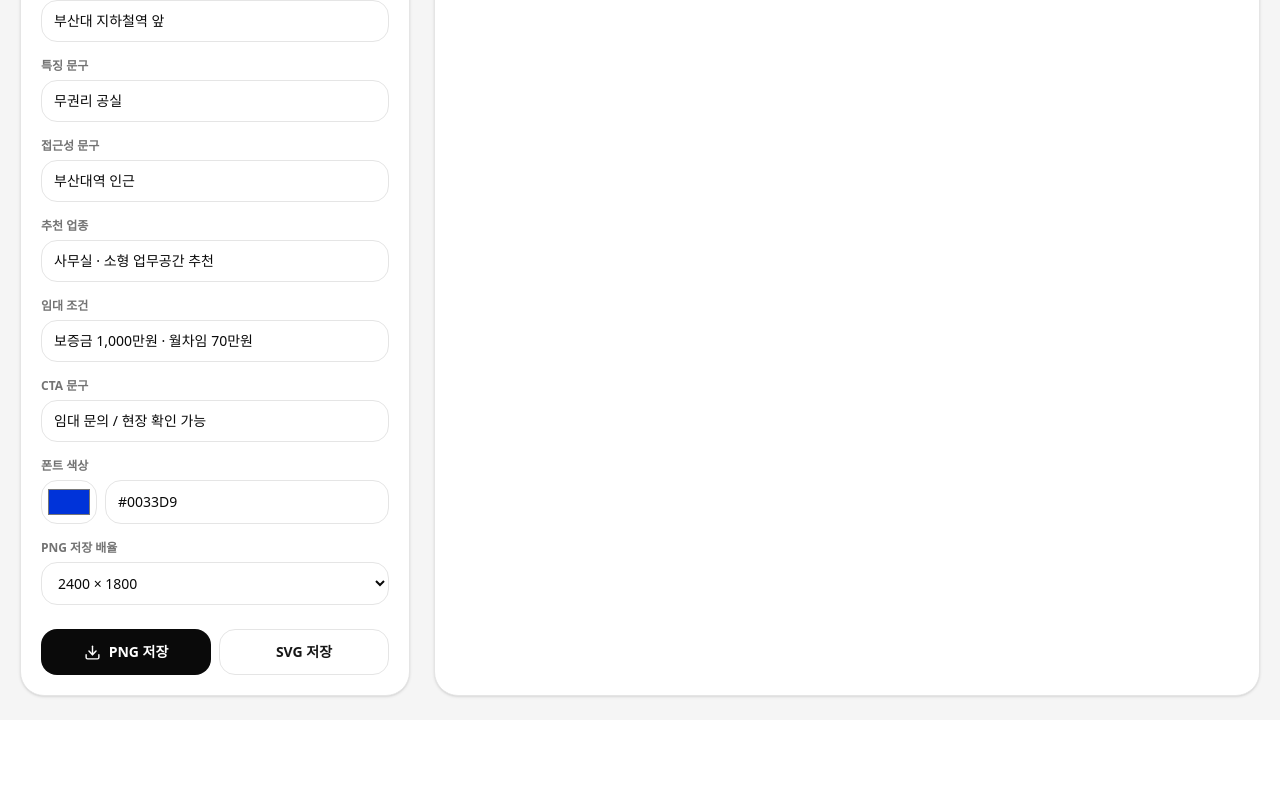
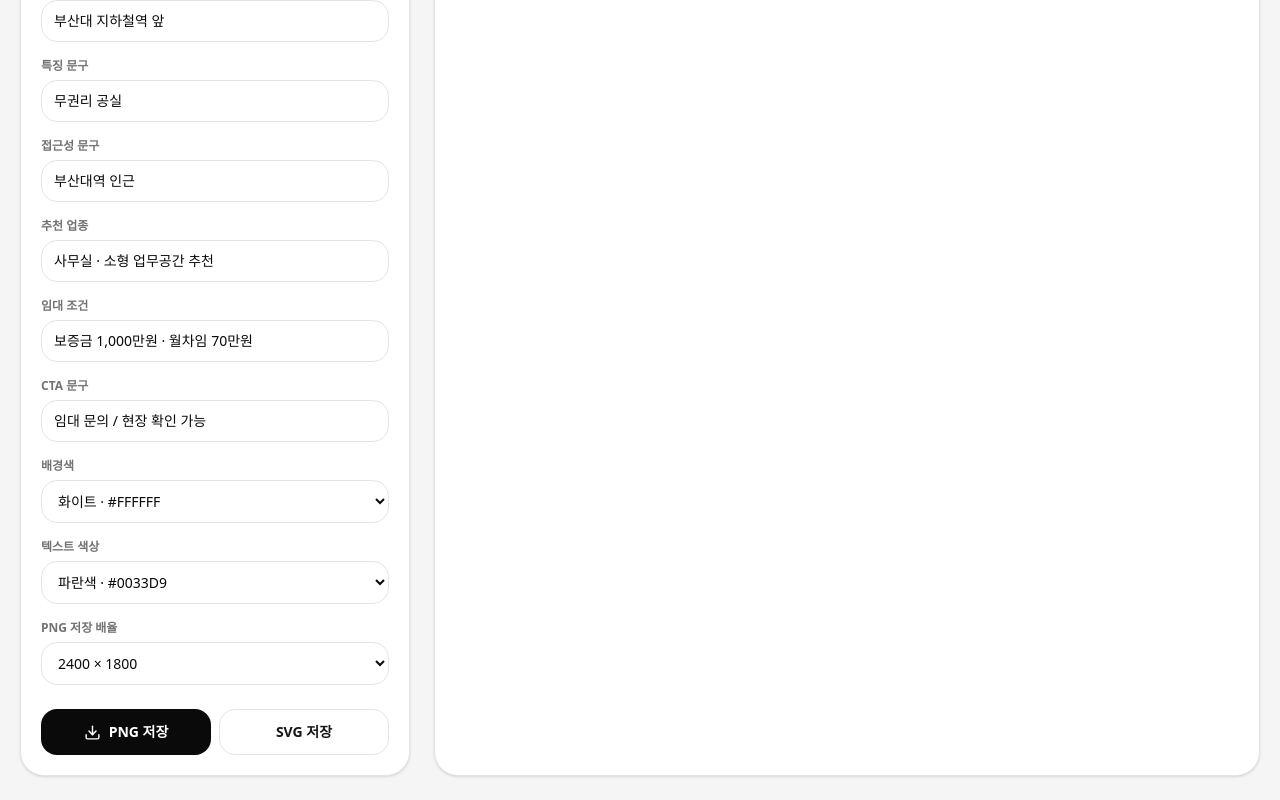
Before and after one commit to CircaWaves/Ai-, a React (Vite) app: page / in a window 1280 px wide. Shown: the part 801-1601 px from the top of the page. Before the commit the page ends 1521 px from the top, so only its background shows below. Built offline with nearby package versions, Linux system fonts and the light colour scheme.

Commit message:
feat: add background and text color options to lease input form

```diff
--- a/src/App.jsx
+++ b/src/App.jsx
@@ -15,7 +15,22 @@ const DEFAULTS = {
   phoneNumber: "010-4117-6994",
   ctaLine: "임대 문의 / 현장 확인 가능",
   fontColor: "#0033D9",
+  backgroundColor: "#FFFFFF",
 };
+
+const BACKGROUND_COLOR_OPTIONS = [
+  { label: "화이트", value: "#FFFFFF" },
+  { label: "웜 페이퍼", value: "#fbfaf6" },
+];
+
+const TEXT_COLOR_OPTIONS = [
+  { label: "파란색", value: "#0033D9" },
+  { label: "검정", value: "#000000" },
+  { label: "빨간색", value: "#E60012" },
+  { label: "초록색", value: "#00A651" },
+  { label: "주황색", value: "#FF6B00" },
+  { label: "보라색", value: "#6A00FF" },
+];
 
 const FIELD_LABELS = [
   ["mainHeadline", "메인 헤드라인"],
@@ -78,6 +93,10 @@ function getSafeColor(value) {
   return isValidHexColor(value) ? value : DEFAULTS.fontColor;
 }
 
+function getSafeBackgroundColor(value) {
+  return isValidHexColor(value) ? value : DEFAULTS.backgroundColor;
+}
+
 function phoneToTelUri(phone = "") {
   const digits = phone.replace(/[^0-9]/g, "");
 
@@ -129,7 +148,8 @@ function PosterText({ id, value }) {
 }
 
 function PosterSvg({ values, qrDataUrl }) {
-  const blue = getSafeColor(values.fontColor);
+  const textColor = getSafeColor(values.fontColor);
+  const backgroundColor = getSafeBackgroundColor(values.backgroundColor);
   const font = "Helvetica Neue, Helvetica, Arial, Noto Sans KR, Pretendard, sans-serif";
 
   return (
@@ -140,15 +160,15 @@ function PosterSvg({ values, qrDataUrl }) {
       viewBox={`0 0 ${ARTBOARD.width} ${ARTBOARD.height}`}
       role="img"
       aria-label="임대 포스터 미리보기"
-      style={{ display: "block", background: "#fbfaf6" }}
+      style={{ display: "block", background: backgroundColor }}
     >
-      <rect width={ARTBOARD.width} height={ARTBOARD.height} fill="#fbfaf6" />
+      <rect width={ARTBOARD.width} height={ARTBOARD.height} fill={backgroundColor} />
 
       <g stroke="#d9d9d4" strokeWidth="1" opacity="0.9">
         {makeGridLines()}
       </g>
 
-      <g fill={blue} fontFamily={font} textAnchor="start">
+      <g fill={textColor} fontFamily={font} textAnchor="start">
         <PosterText id="mainHeadline" value={values.mainHeadline} />
         <PosterText id="englishHeadline" value={values.englishHeadline} />
         <PosterText id="locationLine" value={values.locationLine} />
@@ -168,7 +188,7 @@ function PosterSvg({ values, qrDataUrl }) {
             y={QR.boxY}
             width={QR.boxSize}
             height={QR.boxSize}
-            fill="#fbfaf6"
+            fill={backgroundColor}
           />
           <image
             href={qrDataUrl}
@@ -215,7 +235,8 @@ function buildTextSvgMarkup(id, text) {
 }
 
 function buildStandaloneSvg(values, qrDataUrl) {
-  const blue = getSafeColor(values.fontColor);
+  const textColor = getSafeColor(values.fontColor);
+  const backgroundColor = getSafeBackgroundColor(values.backgroundColor);
   const font = "Helvetica Neue, Helvetica, Arial, Noto Sans KR, Pretendard, sans-serif";
 
   const textMarkup = [
@@ -233,16 +254,16 @@ function buildStandaloneSvg(values, qrDataUrl) {
 
   const qrMarkup = qrDataUrl
     ? `<g>
-        <rect x="${QR.boxX}" y="${QR.boxY}" width="${QR.boxSize}" height="${QR.boxSize}" fill="#fbfaf6"/>
+        <rect x="${QR.boxX}" y="${QR.boxY}" width="${QR.boxSize}" height="${QR.boxSize}" fill="${escapeXml(backgroundColor)}"/>
         <image href="${qrDataUrl}" x="${QR.imageX}" y="${QR.imageY}" width="${QR.imageSize}" height="${QR.imageSize}" preserveAspectRatio="xMidYMid meet"/>
       </g>`
     : "";
 
   return `<?xml version="1.0" encoding="UTF-8"?>
 <svg xmlns="http://www.w3.org/2000/svg" width="${ARTBOARD.width}" height="${ARTBOARD.height}" viewBox="0 0 ${ARTBOARD.width} ${ARTBOARD.height}">
-  <rect width="${ARTBOARD.width}" height="${ARTBOARD.height}" fill="#fbfaf6"/>
+  <rect width="${ARTBOARD.width}" height="${ARTBOARD.height}" fill="${escapeXml(backgroundColor)}"/>
   <g stroke="#d9d9d4" stroke-width="1" opacity="0.9">${buildGridSvgMarkup()}</g>
-  <g fill="${escapeXml(blue)}" font-family="${escapeXml(font)}" text-anchor="start">
+  <g fill="${escapeXml(textColor)}" font-family="${escapeXml(font)}" text-anchor="start">
     ${textMarkup}
   </g>
   ${qrMarkup}
@@ -281,6 +302,7 @@ export default function App() {
   const [isAnalyzing, setIsAnalyzing] = useState(false);
 
   const safeFontColor = getSafeColor(values.fontColor);
+  const safeBackgroundColor = getSafeBackgroundColor(values.backgroundColor);
 
   useEffect(() => {
     let mounted = true;
@@ -291,7 +313,7 @@ export default function App() {
       width: 512,
       color: {
         dark: safeFontColor,
-        light: "#fbfaf6",
+        light: safeBackgroundColor,
       },
     })
       .then((url) => {
@@ -304,7 +326,7 @@ export default function App() {
     return () => {
       mounted = false;
     };
-  }, [values.phoneNumber, safeFontColor]);
+  }, [values.phoneNumber, safeFontColor, safeBackgroundColor]);
 
   const svgString = useMemo(() => {
     return buildStandaloneSvg(values, qrDataUrl);
@@ -382,7 +404,7 @@ export default function App() {
         return;
       }
 
-      ctx.fillStyle = "#fbfaf6";
+      ctx.fillStyle = safeBackgroundColor;
       ctx.fillRect(0, 0, canvas.width, canvas.height);
       ctx.drawImage(img, 0, 0, canvas.width, canvas.height);
 
@@ -437,6 +459,7 @@ export default function App() {
                 </h2>
                 <p className="mt-1 text-xs leading-5 text-neutral-500">
                   주소 끝에 층수를 함께 넣으면 도로명·건물번호 기준으로 문구를 채웁니다.
+                  {" "}(예시: 부산 금정구 부산대학로 33 1층)
                 </p>
               </div>
 
@@ -581,28 +604,36 @@ export default function App() {
 
             <label className="block">
               <span className="mb-1.5 block text-xs font-semibold text-neutral-500">
-                폰트 색상
+                배경색
               </span>
-              <div className="flex gap-2">
-                <input
-                  type="color"
-                  value={safeFontColor}
-                  onChange={(e) => updateField("fontColor", e.target.value)}
-                  className="h-11 w-14 rounded-2xl border border-neutral-200 bg-white p-1"
-                />
-                <input
-                  value={values.fontColor}
-                  onChange={(e) => updateField("fontColor", e.target.value)}
-                  className="min-w-0 flex-1 rounded-2xl border border-neutral-200 bg-white px-3 py-2.5 text-sm uppercase outline-none transition focus:border-neutral-400 focus:ring-4 focus:ring-neutral-100"
-                  placeholder="#0033D9"
-                />
-              </div>
+              <select
+                value={safeBackgroundColor}
+                onChange={(e) => updateField("backgroundColor", e.target.value)}
+                className="w-full rounded-2xl border border-neutral-200 bg-white px-3 py-2.5 text-sm outline-none transition focus:border-neutral-400 focus:ring-4 focus:ring-neutral-100"
+              >
+                {BACKGROUND_COLOR_OPTIONS.map((option) => (
+                  <option key={option.value} value={option.value}>
+                    {option.label} · {option.value}
+                  </option>
+                ))}
+              </select>
+            </label>
 
-              {!isValidHexColor(values.fontColor) ? (
-                <p className="mt-1.5 text-xs text-red-500">
-                  색상은 #0033D9처럼 6자리 HEX 코드로 입력하세요.
-                </p>
-              ) : null}
+            <label className="block">
+              <span className="mb-1.5 block text-xs font-semibold text-neutral-500">
+                텍스트 색상
+              </span>
+              <select
+                value={safeFontColor}
+                onChange={(e) => updateField("fontColor", e.target.value)}
+                className="w-full rounded-2xl border border-neutral-200 bg-white px-3 py-2.5 text-sm outline-none transition focus:border-neutral-400 focus:ring-4 focus:ring-neutral-100"
+              >
+                {TEXT_COLOR_OPTIONS.map((option) => (
+                  <option key={option.value} value={option.value}>
+                    {option.label} · {option.value}
+                  </option>
+                ))}
+              </select>
             </label>
 
             <label className="block">
```
Also changed, not shown: public/372e9f2b3e5dbb4ba7b287f203087307.jpg (added).
